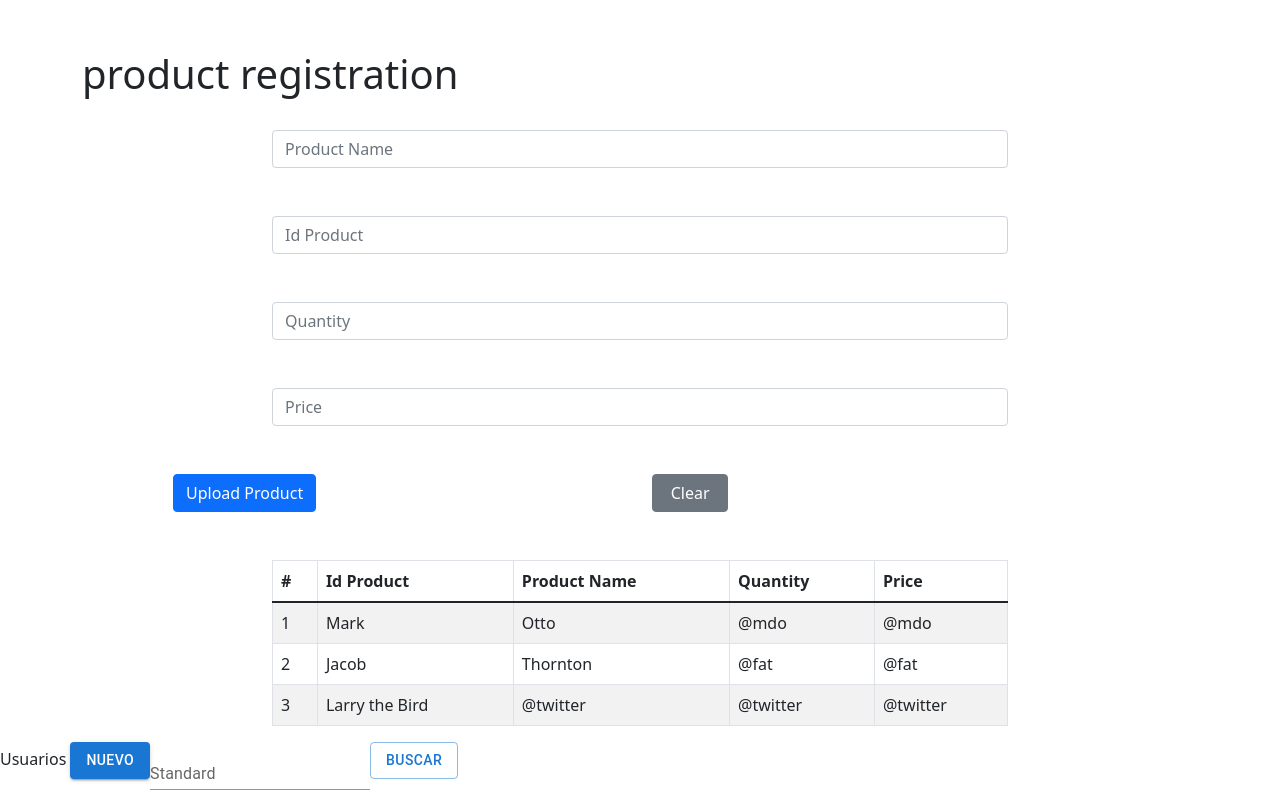
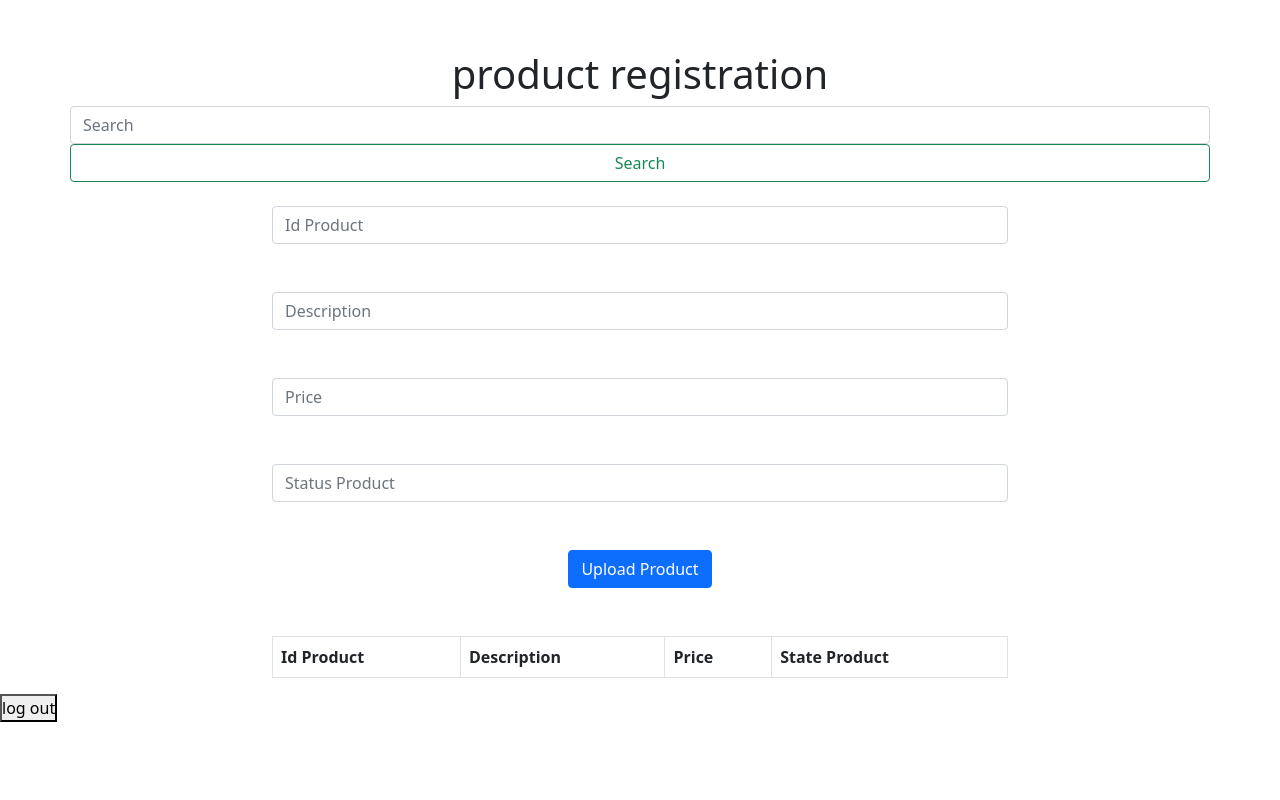
Before and after one commit to nandorodriguez/Equipo-Ciclo-3, a React (Create React App) app in the folder client/: page /admin in a window 1280 px wide. Both pictures are taken after a click on the button "USUARIO". Shown: the top 800 px of the page. Built offline with nearby package versions, Linux system fonts and the light colour scheme.

Commit message:
Creacion del componente producto

```diff
--- a/client/src/App.js
+++ b/client/src/App.js
@@ -16,7 +16,6 @@ function App() {
         return (
           <>
             <Producto />
-            <Usuarios />
             <button onClick={() => dispatch(handleLogout)}>log out</button>
           </>
         );
--- a/client/src/components/fernandoZuky/Producto.js
+++ b/client/src/components/fernandoZuky/Producto.js
@@ -1,108 +1,202 @@
-import React from "react";
+import React, { useState } from "react";
 import { Container } from "react-bootstrap";
 import "bootstrap/dist/css/bootstrap.min.css";
 // import { Row } from "react-bootstrap";
 // import { Col } from "react-bootstrap";
-import { Form } from "react-bootstrap";
+import { Form, FormControl } from "react-bootstrap";
 import { Button } from "react-bootstrap";
 import { Table } from "react-bootstrap";
+
 import "./Producto.css";
 
 const Producto = () => {
+  const [rows, setRows] = useState([]);
+  const [searchData, setSearchData] = useState("");
+  const [isEditing, setIsEditing] = useState({ state: false, idProduct: "" });
+  const [newProduct, setNewProduct] = useState({
+    idProduct:"",
+    description: "",
+    price: "",
+    status: "",
+  });
+  const handleNewProduct = () => {
+    const {idProduct, description, price, status } = newProduct;
+
+    setRows([
+      {
+        idProduct,
+        description,
+        price,
+        status,
+      },
+      ...rows,
+    ]);
+    setNewProduct({
+      idProduct:"",
+      description: "",
+      price: "",
+      status: "",
+    });
+  };
+
+  const handleUpdateProduct = () => {
+    const oldData = [...rows];
+    const newData = oldData.filter((row) => {
+      if (row.idProduct === isEditing.idProduct) {
+        row.idProduct = newProduct.idProduct
+        row.description = newProduct.description;
+        row.price = newProduct.price;
+        row.status = newProduct.status;
+      }
+      return row;
+    });
+
+    setRows(newData);
+    setNewProduct({
+      idProduct:"",
+      description:"",
+      price: "",
+      status: "",
+    });
+    setIsEditing({ ...isEditing, state: false, idProduct: "" });
+  };
+
+  const handleOnChange = (e) => {
+    setNewProduct({ ...newProduct, [e.target.name]: e.target.value });
+  };
+  const handleRow = (idProduct) => {
+    const option = window.confirm(
+      "Ok: Editar registro \nCancel: Borrar registro"
+    );
+    const row = rows.find((row) => row.idProduct === idProduct);
+
+    if (option) {
+      setIsEditing({ ...isEditing, state: true, idProduct: idProduct });
+      setNewProduct({
+        idProduct:row.idProduct,
+        description:row.description,
+        price: row.price,
+        status: row.status,
+      });
+    } else {
+      setRows(rows.filter((row) => row.idProduct !== idProduct));
+    }
+  };
+
   return (
     <div>
       <Container className="box-effect">
         <div className="row">
-          <h1 className="title-style">product registration</h1>
+          <h1 className="title-style text-center">product registration</h1>
         </div>
         <div>
           <Form className="row d-flex justify-content-center">
-            <Form.Group className="col-8 mb-4 mt-4" controlId="formBasicEmail">
-              <Form.Control type="email" placeholder="Product Name" />
+            <FormControl
+              type="search"
+              placeholder="Search"
+              className="col-6"
+              aria-label="Search"
+              nChange={(e) => setSearchData(e.target.value)}
+            />
+            <Button variant="outline-success">Search</Button>
+            <Form.Group
+              className="col-8 mb-4 mt-4"
+              controlId="formBasicPassword"
+              onChange={(e) => handleOnChange(e)}
+            >
+              <Form.Control
+                name="idProduct"
+                type="id"
+                placeholder="Id Product"
+              />
             </Form.Group>
 
             <Form.Group
               className="col-8 mb-4 mt-4"
-              controlId="formBasicPassword"
+              controlId="description"
+              onChange={(e) => handleOnChange(e)}
             >
-              <Form.Control type="id" placeholder="Id Product" />
+              <Form.Control name="description" placeholder="Description" />
             </Form.Group>
             <Form.Group
               className="col-8 mb-4 mt-4"
-              controlId="formBasicPassword"
+              controlId="price"
+              onChange={(e) => handleOnChange(e)}
             >
-              <Form.Control type="number" placeholder="Quantity" />
+              <Form.Control name="price" placeholder="Price" />
             </Form.Group>
-
             <Form.Group
               className="col-8 mb-4 mt-4"
-              controlId="formBasicPassword"
+              controlId="status"
+              onChange={(e) => handleOnChange(e)}
             >
-              <Form.Control placeholder="Price" />
+              <Form.Control name="status" placeholder="Status Product" />
             </Form.Group>
           </Form>
-
         </div>
-        <div className="row d-flex justify-content-end pb-4">
-        <div className="col-6  pl-5">
+        <div className="row text-center pb-4">
+          <div className="col-12">
+          {!isEditing.state ? (
           <Button
-              className=" mb-4 mt-4 text-end offset-2"
+            variant="contained"
+            className=" mb-4 mt-4 text-center"
             variant="primary"
             type="submit"
+            onClick={() => handleNewProduct()}
           >
             Upload Product
           </Button>
-          </div>
-          <div className="col-6 pr-5 style-button">
+        ) : (
           <Button
-              className=" col-2 mb-4 mt-4"
+
+
+            className=" mb-4 mt-4 text-center"
             variant="secondary"
-              type="submit"
+            color="success"
+            onClick={() => handleUpdateProduct()}
           >
-              Clear
+            Actualizar datos
           </Button>
+        )}
           </div>
         </div>
+
         {/* tabla de registro de productos  */}
+
         <div className="row d-flex justify-content-center">
           <div className="col-8">
-        <Table striped bordered hover className="col-8">
+            <Table striped bordered hover className="col-8 overflow-auto">
               <thead>
                 <tr>
-              <th>#</th>
                   <th>Id Product</th>
-              <th>Product Name</th>
-              <th>Quantity</th>
+                  <th>Description</th>
                   <th>Price</th>
+                  <th>State Product</th>
                 </tr>
               </thead>
               <tbody>
-            <tr>
-              <td>1</td>
-              <td>Mark</td>
-              <td>Otto</td>
-              <td>@mdo</td>
-              <td>@mdo</td>
+                {rows
+                  .filter((row) =>
+                    JSON.stringify(row)
+                      .trim()
+                      .toLowerCase()
+                      .includes(searchData.trim().toLowerCase())
+                  )
+                  .map((row) => (
+                    <tr
+                      key={row.idProduct | 0}
+                      onClick={() => handleRow(row.idProduct)}
+                    >
+                      <td>{row.idProduct}</td>
+                      <td>{row.description}</td>
+                      <td>{row.price}</td>
+                      <td>{row.status}</td>
                     </tr>
-            <tr>
-              <td>2</td>
-              <td>Jacob</td>
-              <td>Thornton</td>
-              <td>@fat</td>
-              <td>@fat</td>
-            </tr>
-            <tr>
-              <td>3</td>
-              <td>Larry the Bird</td>
-              <td>@twitter</td>
-              <td>@twitter</td>
-              <td>@twitter</td>
-            </tr>
+                  ))}
               </tbody>
             </Table>
           </div>
         </div>
-
       </Container>
     </div>
   );
```
Also changed, not shown: client/src/components/samuel/components/VentasModulo.js (+8 -0 lines), 1 other file (tests, documents, lock files or other folders). Lines whose indentation alone changed are shown as unchanged.
